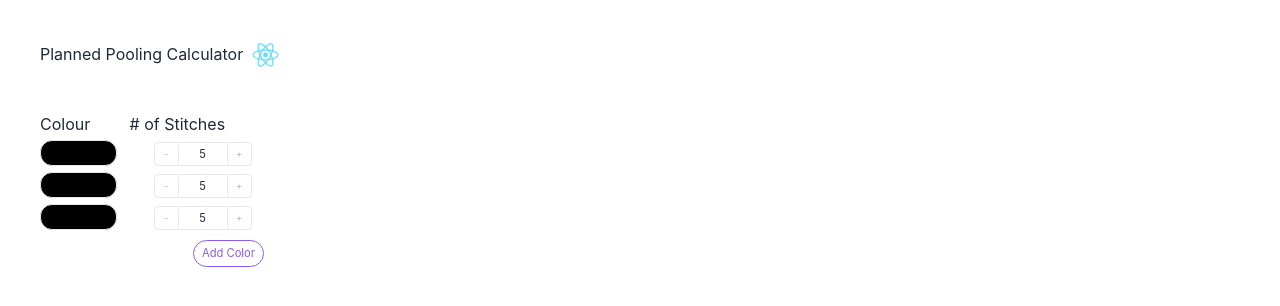
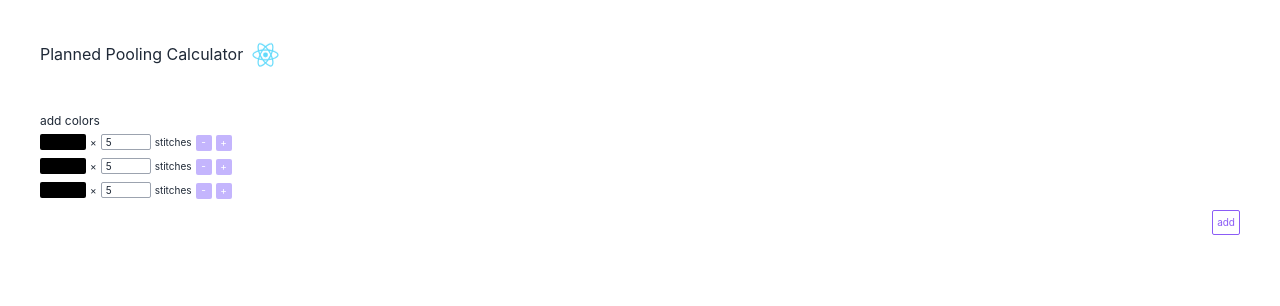
Before and after one commit to lireanne/planned-pooling-calculator, a React (Create React App) app: page / in a window 1280 px wide. Shown: the top 306 px of the page. Built offline with nearby package versions, Linux system fonts and the light colour scheme.

Commit message:
chore: improve UI; add keyDownEvent to stitch count input

```diff
--- a/src/components/Button.tsx
+++ b/src/components/Button.tsx
@@ -1,21 +1,38 @@
-import { MouseEventHandler } from "react";
+import { ButtonHTMLAttributes } from "react";
 
-const Button = (props: {
-  text: string;
-  onClick?: MouseEventHandler<HTMLButtonElement>;
-  className?: string;
-}) => {
+interface buttonProps extends ButtonHTMLAttributes<HTMLButtonElement> {
+  className?: string; // Allow parent component to pass in additional css
+  display: string;
+}
+
+const Button = (props: buttonProps) => {
   return (
     <button
-      className={`text-xs text-violet-500 bg-white
-        rounded-full border-[1px] border-violet-500
+      className={`${props.className}
+        text-xs text-violet-500 bg-white
+        rounded-sm border border-violet-500
         hover:bg-violet-500 hover:text-white
-        pl-2 pr-2 pt-1 pb-1 ${props.className}`}
+        p-1 ${props.className}`}
       onClick={props.onClick}
+      disabled={props.disabled}
     >
-      {props.text}
+      {props.display}
     </button>
   );
 };
 
-export default Button;
+const ButtonLight = (props: buttonProps) => {
+  return (
+    <button
+      className={`${props.className}
+        text-white bg-violet-300 rounded-sm
+        hover:text-white hover:bg-violet-400`}
+      onClick={props.onClick}
+      disabled={props.disabled}
+    >
+      {props.display}
+    </button>
+  );
+};
+
+export { Button, ButtonLight };
--- a/src/inputs/repeats-input/ColourPicker.tsx
+++ b/src/inputs/repeats-input/ColourPicker.tsx
@@ -1,12 +1,11 @@
 import { useState, useRef, useEffect } from "react";
-import { HexColorPicker } from "react-colorful";
+import { ChromePicker, ColorResult } from "react-color";
 
 // Hook to close color picker upon clicking anywhere on screen
 const useOutsideClick = (ref: any, callback: Function) => {
   useEffect(() => {
     const handleClickOutside = (e: MouseEvent) => {
       if (ref.current && !ref.current.contains(e.target)) {
-        console.log("here");
         callback();
       }
     };
@@ -28,9 +27,9 @@ const ColourPicker = (props: { startingColor: string }) => {
   useOutsideClick(ref, () => setPickerVisible(false));
 
   return (
-    <div ref={ref} className="inline-block h-6 align-middle">
+    <div ref={ref} className="h-4 mr-1">
       <button
-        className="h-full w-5/6 rounded-xl border box-content"
+        className="h-full w-full rounded-sm box-content align-top"
         style={{
           backgroundColor: color,
         }}
@@ -38,9 +37,9 @@ const ColourPicker = (props: { startingColor: string }) => {
       ></button>
       {pickerVisible && (
         <div className="z-99">
-          <HexColorPicker
+          <ChromePicker
             color={color}
-            onChange={(selected: string) => setColor(selected)}
+            onChange={(selected: ColorResult) => setColor(selected.hex)}
           />
         </div>
       )}
--- a/src/inputs/repeats-input/StitchCountInput.tsx
+++ b/src/inputs/repeats-input/StitchCountInput.tsx
@@ -1,36 +1,46 @@
-import { useState, useRef, useEffect } from "react";
+import { useState, KeyboardEventHandler } from "react";
+import { Button, ButtonLight } from "../../components/Button";
 
 const StitchCountInput = (props: { startingCount: number }) => {
   const { startingCount } = props;
   const [count, setCount] = useState<number>(startingCount);
-  // return (
-  //   <input
-  //     type="number"
-  //     placeholder="# of stitches"
-  //     className="input input-bordered h-6 w-full max-w-xs"
-  //     value={startingCount}
-  //   />
+
+  const handleKeyPress: KeyboardEventHandler = (e) => {
+    if (["ArrowUp", "+"].includes(e.key)) {
+      setCount(count + 1);
+    }
+
+    if (["ArrowDown", "-"].includes(e.key)) {
+      setCount(count - 1);
+    }
+  };
+
   return (
-    <div className="inline-block align-middle box-border border h-full w-18 rounded text-xs ml-6">
-      <button
-        data-action="decrement"
-        className="hover:bg-gray-200 h-full w-6 rounded cursor-pointer border-r"
-        onClick={() => setCount(count - 1)}
-      >
-        <span className="text-center font-thin relative">-</span>
-      </button>
-      <input
-        type="number"
-        className="h-full w-12 text-xs text-center"
-        value={count}
-      ></input>
-      <button
-        data-action="decrement"
-        className="hover:bg-gray-200 h-full w-6 rounded cursor-pointer border-l"
+    <div className="h-4 text-xs">
+      <span>
+        ×
+        <input
+          type="number"
+          className="h-full w-[50px] border px-1 mx-1 border-gray-400 rounded-sm"
+          value={count}
+          onKeyDown={(e) => handleKeyPress(e)}
+          onChange={() => console.log(count)}
+        ></input>
+        stitches
+      </span>
+
+      <ButtonLight
+        className="h-full aspect-square ml-1"
+        display="-"
+        data-action="increment"
         onClick={() => setCount(count + 1)}
-      >
-        <span className="text-center font-thin relative">+</span>
-      </button>
+      />
+      <ButtonLight
+        className="h-full aspect-square ml-1"
+        display="+"
+        data-action="increment"
+        onClick={() => setCount(count + 1)}
+      />
     </div>
   );
 };
--- a/src/inputs/repeats-input/index.tsx
+++ b/src/inputs/repeats-input/index.tsx
@@ -1,7 +1,7 @@
 import { useState, useRef, useEffect } from "react";
 import ColourPicker from "./ColourPicker";
 import StitchCountInput from "./StitchCountInput";
-import Button from "../../components/Button";
+import { Button } from "../../components/Button";
 
 const startingColors: string[] = ["#000000", "#000000", "#000000"];
 
@@ -10,14 +10,16 @@ const RepeatInput = () => {
   const [nColors, setNumColors] = useState<number>(startingColors.length);
 
   return (
-    <div className="w-56">
+    <div>
       <div className={`grid grid-rows-${startingColors.length + 1}`}>
-        <div className="grid grid-cols-[40%_60%]">
-          <p>Colour</p>
-          <p># of Stitches</p>
+        <div className="grid grid-cols-2 text-sm">
+          <p>add colors</p>
         </div>
         {Array.from({ length: nColors }, (_, i) => (
-          <div className="grid grid-cols-[40%_60%] mt-1 mb-1">
+          <div
+            key={`color${i}`}
+            className="grid grid-cols-[50px_auto] h-4 my-1"
+          >
             <ColourPicker startingColor={startingColors[i]} />
             <div>
               <StitchCountInput startingCount={5} />
@@ -28,7 +30,7 @@ const RepeatInput = () => {
 
       <Button
         className="mt-2 items-right float-right"
-        text="Add Color"
+        display="add"
         onClick={() => setNumColors(nColors + 1)}
       ></Button>
     </div>
--- a/tailwind.config.js
+++ b/tailwind.config.js
@@ -3,8 +3,8 @@ module.exports = {
   content: ["./src/**/*.{js,jsx,ts,tsx}"],
   theme: {
     fontSize: {
-      xs: "0.7rem",
-      sm: "0.8rem",
+      xs: "10px",
+      sm: "12px",
     },
     extend: {
       gridTemplateColumns: {
```
Also changed, not shown: 1 other file (tests, documents, lock files or other folders).
